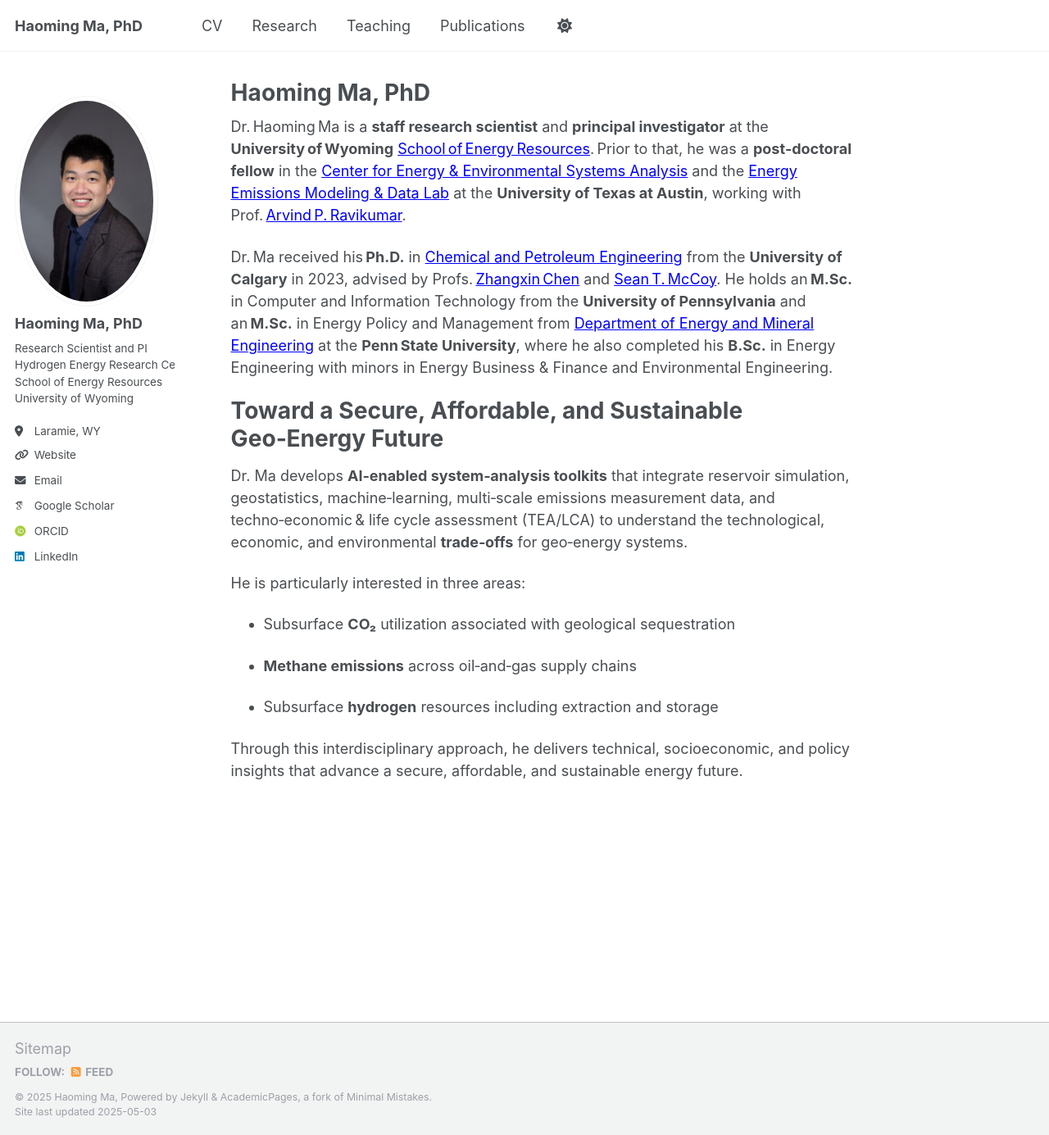
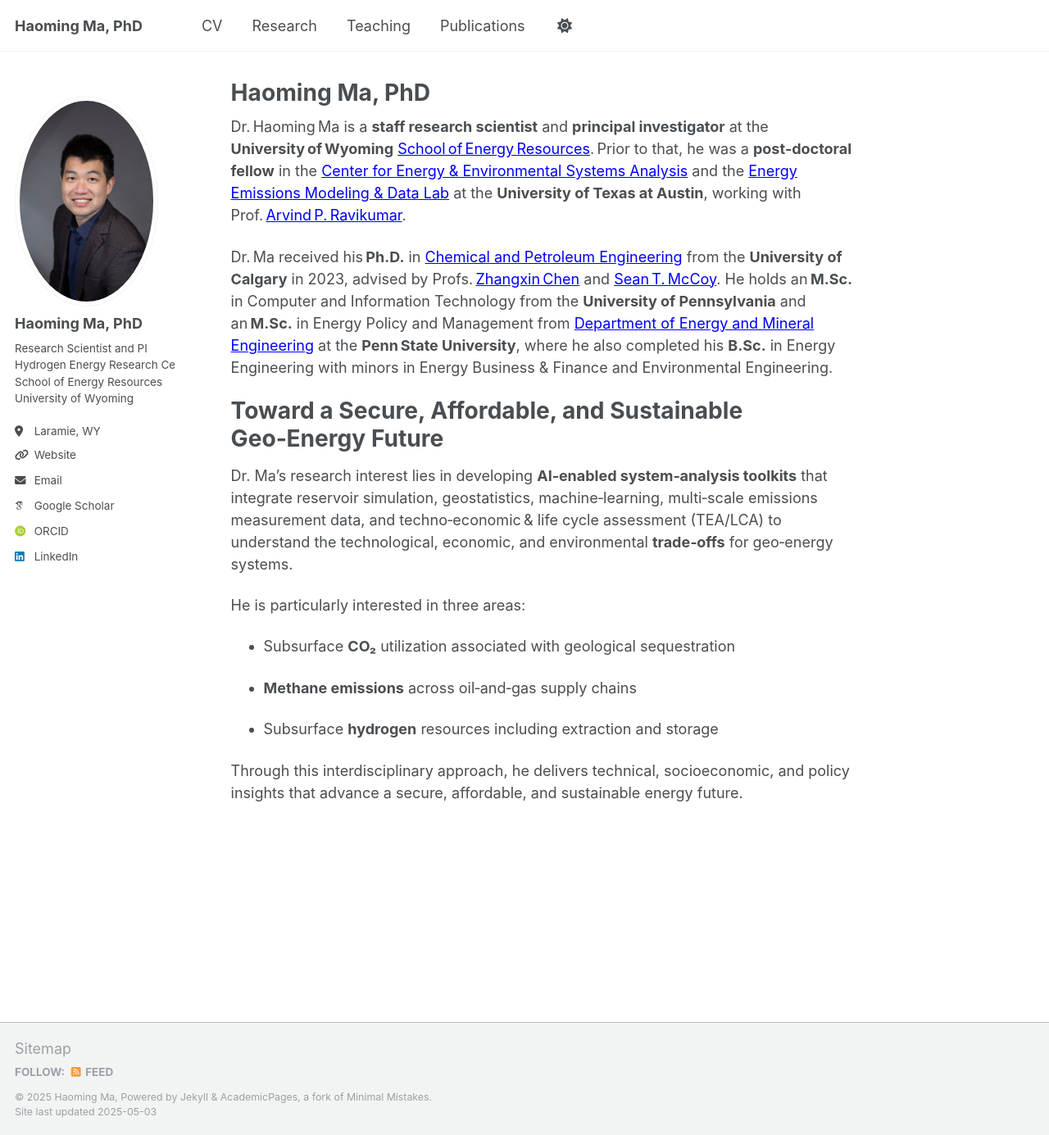
Before and after one commit to haoming-ma/haoming-ma.github.io, a Jekyll site: the page built from _pages/about.md, in a window 1280 px wide and 1385 px high. Shown: the whole window at 82% size. Built offline with Jekyll 4.4.1, drawn with Linux system fonts in a browser that asks for light colours; some web fonts are replaced.

Commit message:
Update about.md

```diff
--- a/_pages/about.md
+++ b/_pages/about.md
@@ -12,7 +12,7 @@ Dr. Ma received his **Ph.D.** in [Chemical and Petroleum Engineering](https:
 
 Toward a Secure, Affordable, and Sustainable Geo‑Energy Future
 ======
-Dr. Ma develops **AI‑enabled system‑analysis toolkits**  that integrate reservoir simulation, geostatistics, machine‑learning, multi‑scale emissions measurement data, and techno‑economic & life cycle assessment (TEA/LCA) to understand the technological, economic, and environmental **trade‑offs** for geo‑energy systems.
+Dr. Ma's research interest lies in developing **AI‑enabled system‑analysis toolkits**  that integrate reservoir simulation, geostatistics, machine‑learning, multi‑scale emissions measurement data, and techno‑economic & life cycle assessment (TEA/LCA) to understand the technological, economic, and environmental **trade‑offs** for geo‑energy systems.
 
 He is particularly interested in three areas:
 
```
